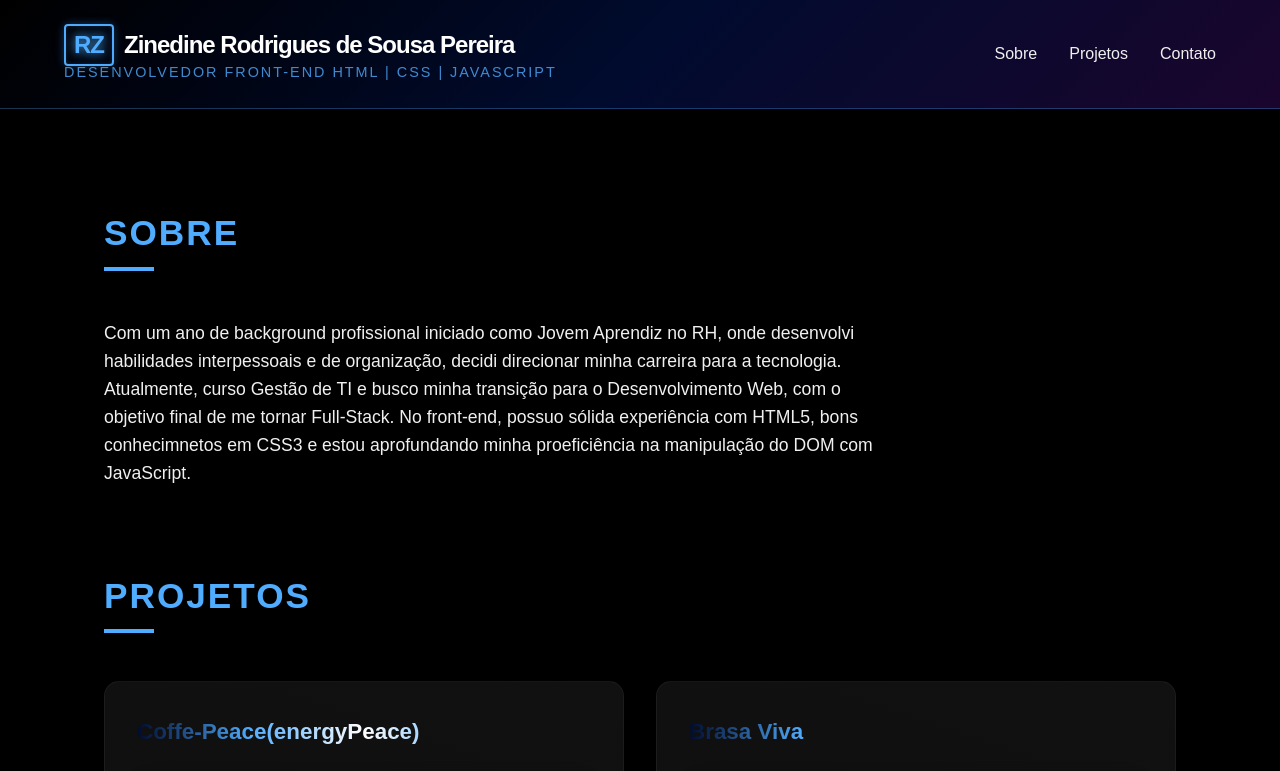
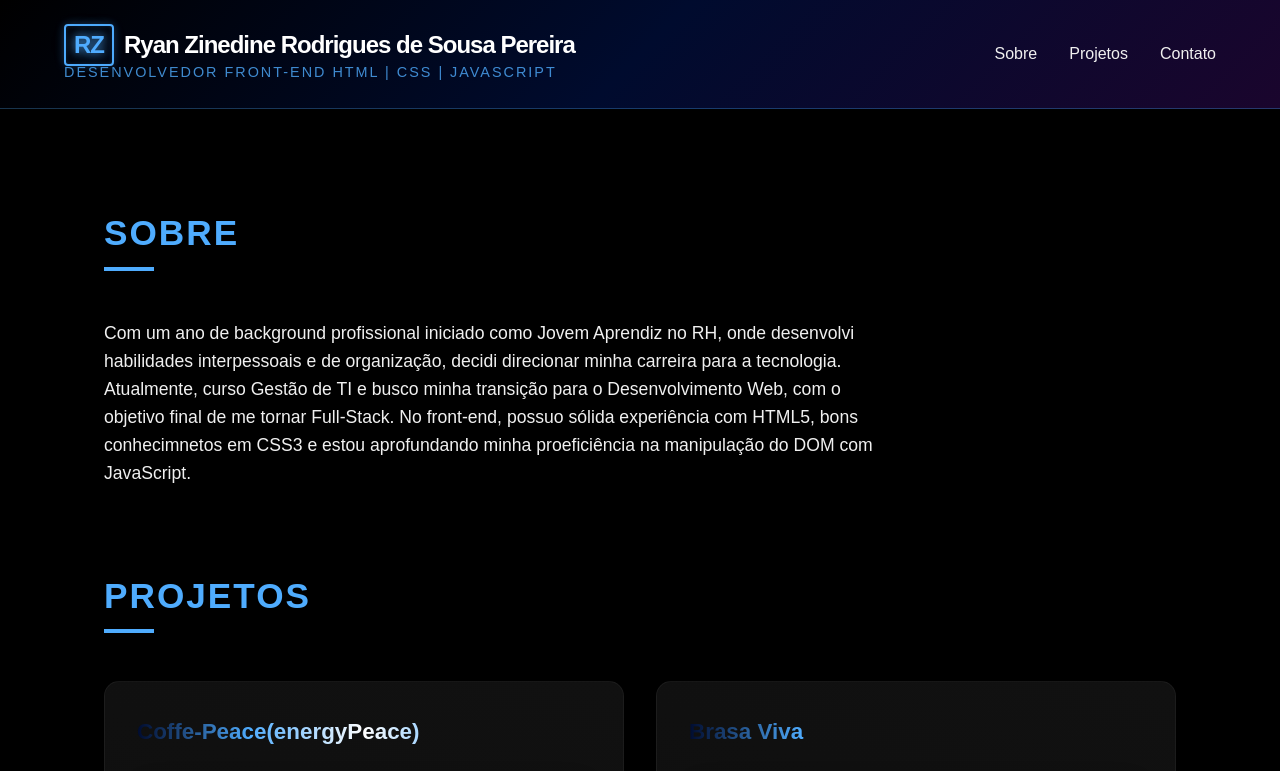
Before and after one commit to RyanZine/Portfolio, a plain HTML site: page index.html in a window 1280 px wide. Shown: the top 771 px of the page. Drawn offline with Linux system fonts and the light colour scheme; grey boxes are pictures that could not be loaded.

Commit message:
bugs: correção de digitação e textos

```diff
--- a/index.html
+++ b/index.html
@@ -18,7 +18,7 @@
     <!--cabeçalho-->
     <header>
         <div class="brand">
-            <h1><span class="logo-rz">RZ</span> Zinedine Rodrigues de Sousa Pereira</h1>
+            <h1><span class="logo-rz">RZ</span> Ryan Zinedine Rodrigues de Sousa Pereira</h1>
             <p>Desenvolvedor Front-end HTML | CSS | JavaScript</p>
         </div>
 
```
